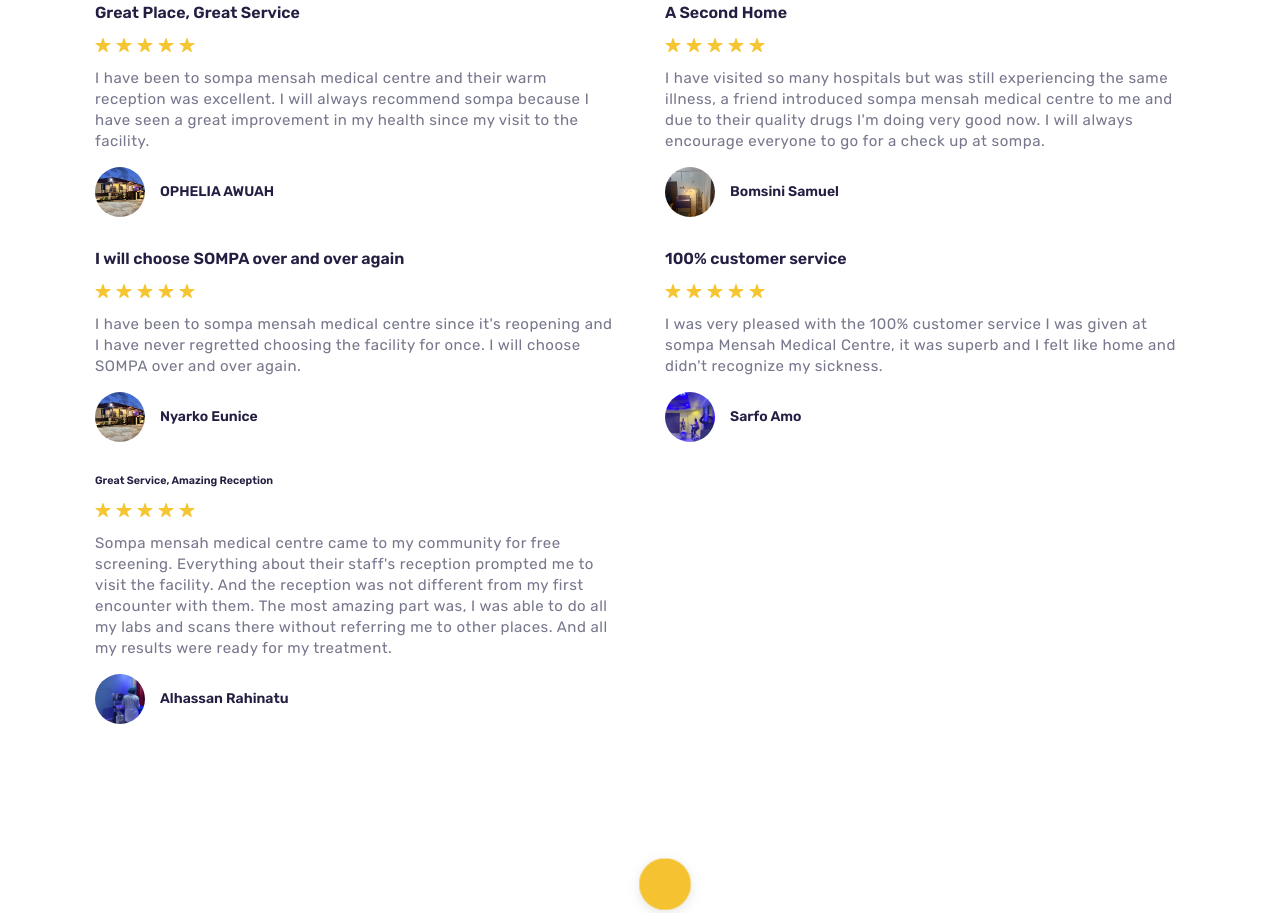
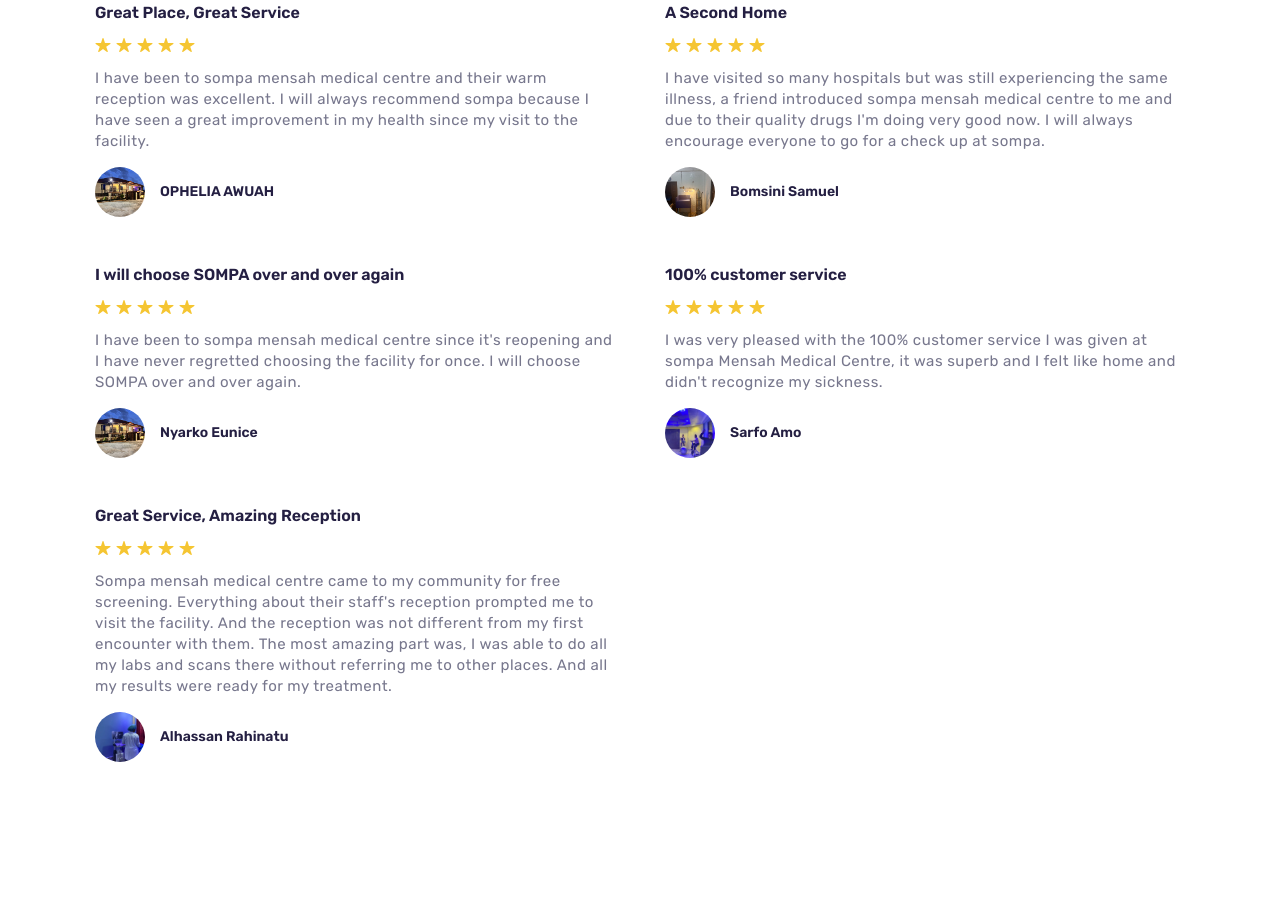
Before and after one commit to jenniferabula23/Sompa-Mensah-Medical-Center, a plain HTML site: page index.html in a window 1280 px wide. Shown: the part 3930-4843 px from the top of the page. Drawn offline with nearby package versions, Linux system fonts and the light colour scheme.

Commit message:
Update index.html

```diff
--- a/index.html
+++ b/index.html
@@ -25,11 +25,11 @@
   <style>
     /* Fix testimonials spacing */
     .testimonials {
-      margin-bottom: 2rem !important;
+      margin-bottom: 3rem !important;
     }
 
     .testimonials-grid {
-      margin-bottom: 2rem;
+      margin-bottom: 3rem;
     }
   </style>
 </head>
@@ -659,7 +659,7 @@
 
           <div class="testimonials-card">
 
-            <h6 class="card-title">Great Service, Amazing Reception</h4>
+            <h4 class="card-title">Great Service, Amazing Reception</h4>
 
             <div class="testimonials-rating">
               <ion-icon name="star"></ion-icon>
```
